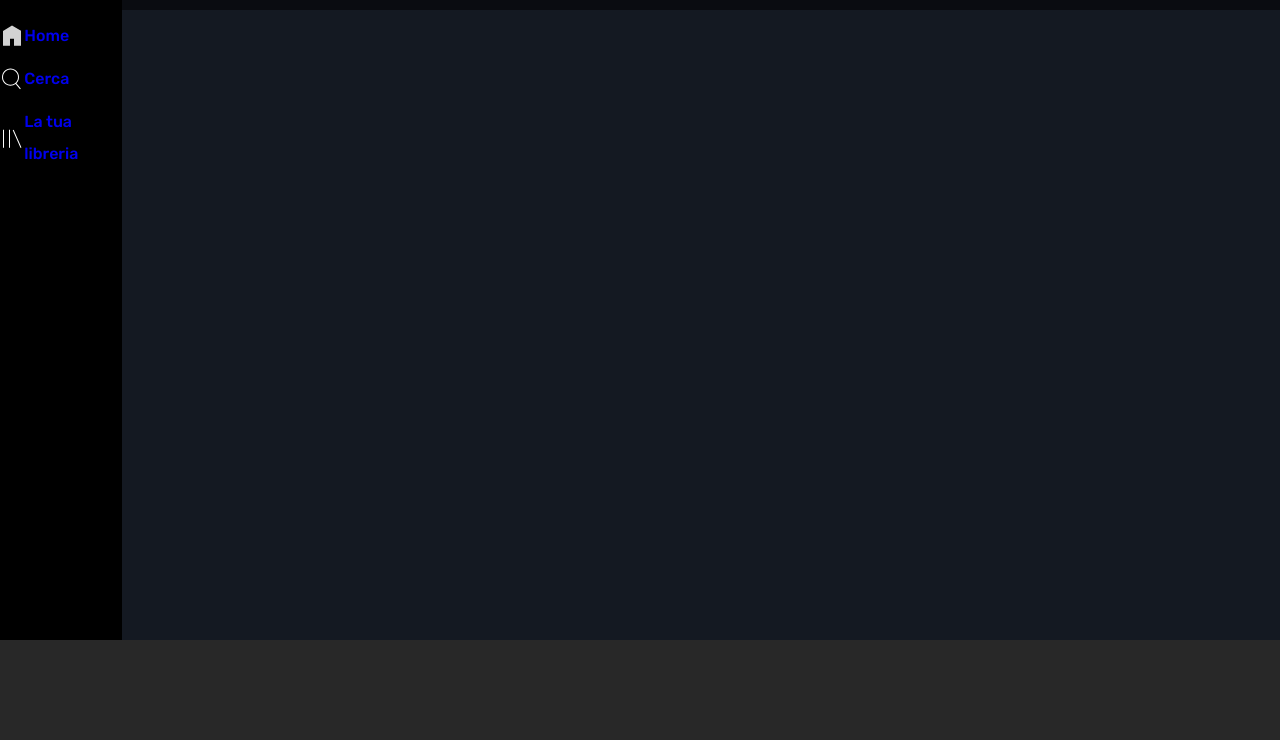
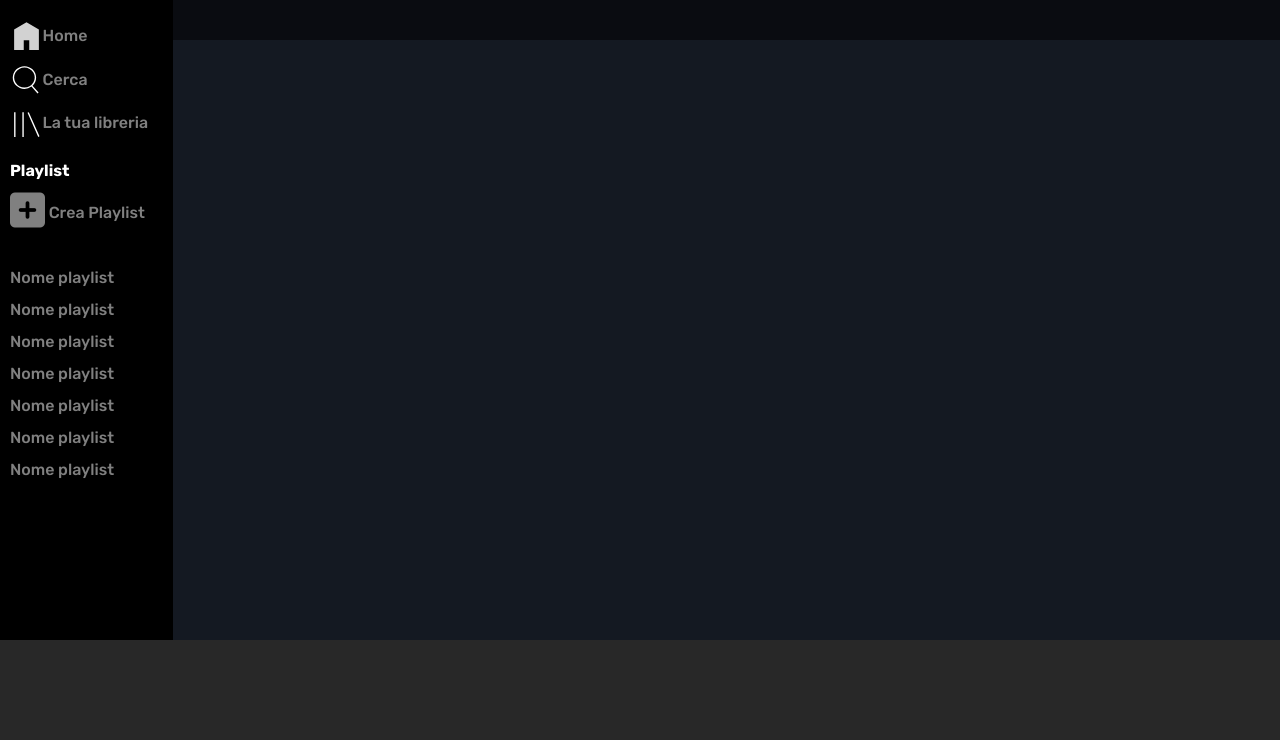
Before and after one commit to scollo26/html-css-spotifyweb, a plain HTML site: page index.html in a window 1280 px wide. Shown: the part 60-800 px from the top of the page. Drawn offline with Linux system fonts and the light colour scheme.

Commit message:
playlist

```diff
--- a/css/style.css
+++ b/css/style.css
@@ -25,10 +25,30 @@ html{
     width: 80%;
 }
 
+.height-300{
+    min-height: 300px;
+}
+
+.font-40{
+    font-size: 40px;
+}
+
+
+.vertical-center{
+    vertical-align: super;
+}
+
+.margin-top{
+    margin-top: 10px;
+}
+
 .float-left{
     float: left;
 }
 
+.overflow{
+    overflow: auto;
+}
 .clearfix::after{
     content: '';
     display: table;
@@ -44,6 +64,10 @@ html{
     font-size: 1.5em;
 }
 
+.grey{
+    color: grey;
+}
+
 li a{
     text-decoration: none;
 
@@ -56,7 +80,7 @@ li a{
 }
 
 .col-left{
-    width: 10%;
+    width: 200px;
     height: 100%;
     display: flex;
     flex-direction: column;
@@ -72,8 +96,8 @@ li a{
 
 .header-main{
     width: 100%;
-    height: 10%;
-    position: sticky;
+    height: 100px;
+    position: fixed;
     top: 0%;
     background-color: rgba(0,0,0, 0.5);
 }
@@ -95,7 +119,7 @@ li a{
 
 
   .btn-upgrade :hover{
-      padding: 2em;
+    transform: scale(5em);
 
   }
 
@@ -111,8 +135,9 @@ li a{
     width: 70%;
 }
 
-.container-icon{
+.container-top{
     display: flex;
+    margin-left: 10px;
 }
 
 .menu-icon{
@@ -120,27 +145,47 @@ li a{
     line-height: 2em;
     width: 100%;
     margin-top: 2em;
+    display: flex;
+    flex-direction: column;
+        /* filter: invert(1); */
+}
+.container-top .menu-icon i{
+    color: grey;
+}
+
+.container-center  i{
+    color: grey;
+
+}
+
+.menu-icon li  :hover a{
+    /* padding-left: 1em; */
+    border-left: 1px solid rgb(196, 21, 21);
     color: white;
-    /* filter: invert(1); */
 }
-.container-icon .menu-icon i{
+.menu-icon li  :hover span{
     color: white;
 }
 
-.menu-icon li a :hover{
-    /* padding-left: 1em; */
-    border-left: 1px solid rgb(196, 21, 21);
+
+.menu-icon li span{
+    justify-content: center;
+    color: grey;
+
 }
 
 
-.menu-icon li{
-    justify-content: center;
+.container-center{
+    color: white;
+    margin: 10px;
 }
 
-
-
-
-
+.menu-playlist ul li a{
+    color: grey;
+}
+.menu-playlist ul  :hover a {
+    color: white;
+}
 
 
 
@@ -153,6 +198,7 @@ li a{
 
 /* inizio-footer */
 .bar-footer{
+    position: sticky;
     width: 100%;
     height: 100px;
     background-color: #282828;
--- a/index.html
+++ b/index.html
@@ -24,13 +24,14 @@
 
                 <!-- lista-icon -->
 
-                <div class="container-icon">
+                <div class="container-top">
 
                     <ul class="menu-icon ">
                         <li>
                             <div class="inline-block">
                                 <a class="flex" href="#">
-                                   <img class="width-20" src="img/home.svg" alt="">Home
+                                   <img class="width-20" src="img/home.svg" alt="">
+                                   <span>Home</span>
                                 </a>
                             </div>
 
@@ -39,7 +40,8 @@
                         <li>
                             <div class="inline-block">
                                 <a class="flex" href="#">
-                                   <img class="width-20" src="img/search.svg" alt="">Cerca
+                                   <img class="width-20" src="img/search.svg" alt="">
+                                   <span>Cerca</span>
                                 </a>
                             </div>
                         </li>
@@ -47,13 +49,35 @@
                         <li>
                             <div class="inline-block">
                                 <a class="flex" href="#">
-                                   <img class="width-20" src="img/libreria.svg" alt="">La tua libreria
+                                   <img class="width-20" src="img/libreria.svg" alt="">
+                                   <span>La tua libreria</span>
                                 </a>
                             </div>
                         </li>
                     </ul>
 
                 </div>
+                <div class="container-center">
+                    <h4>Playlist</h4>
+                    <div class="margin-top">
+                        <i class="font-40 fas fa-plus-square"></i>
+                        <span class="grey inline-block vertical-center">Crea Playlist </span>
+                    </div>
+                    <div class="menu-playlist overflow ">
+                        <ul class="grey menu-icon height-300 ">
+                            <li><a href="#">Nome playlist</a> </li>
+                            <li><a href="#">Nome playlist</a> </li>
+                            <li><a href="#">Nome playlist</a> </li>
+                            <li><a href="#">Nome playlist</a> </li>
+                            <li><a href="#">Nome playlist</a> </li>
+                            <li><a href="#">Nome playlist</a> </li>
+                            <li><a href="#">Nome playlist</a> </li>
+                        </ul>
+
+                    </div>
+
+                </div>
+
 
 
             </div>
```
